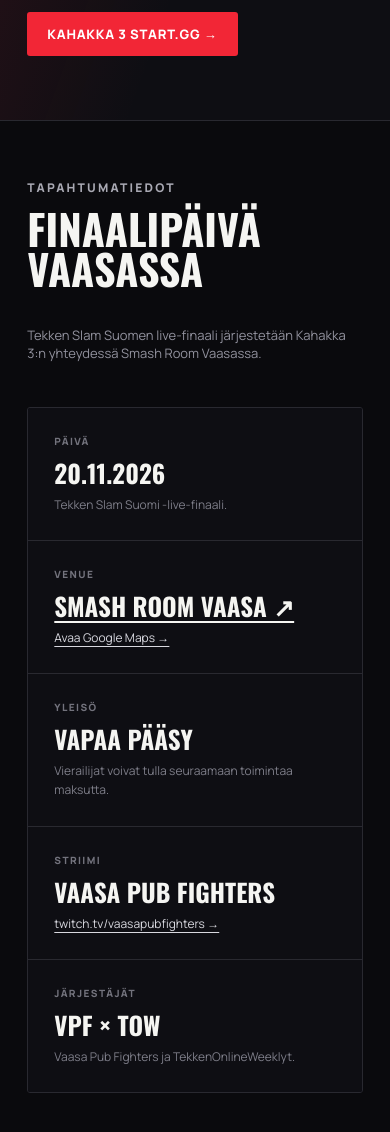
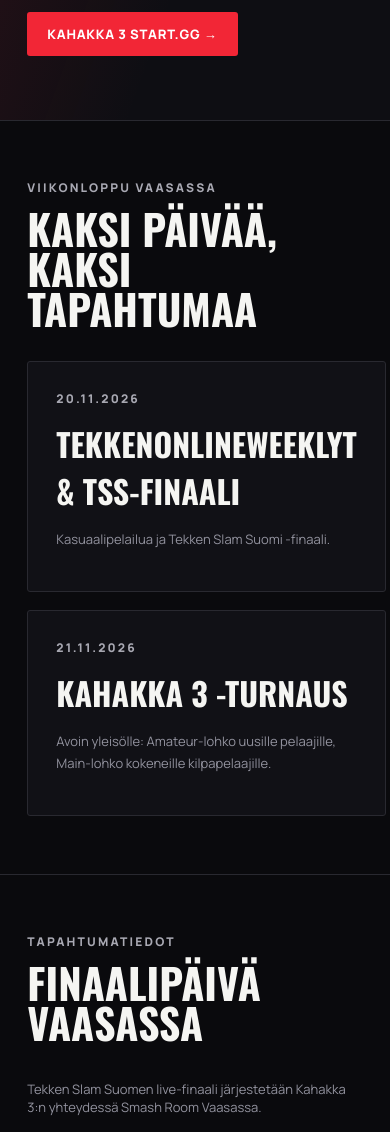
Before and after one commit to mulkmulkmulk/tekken-slam-suomi-hub, a website with bundled scripts: page index.html in a window 390 px wide. Shown: the part 2900-4032 px from the top of the page. Built offline with nearby package versions, Linux system fonts and the light colour scheme; files whose address does not match are found by name.

Commit message:
Add TekkenOnlineWeeklyt Discord to event-info grid, drop contacts section
Tapahtumatiedot's details-grid had 5 cells in a 3-column layout, leaving
one empty slot in the second row. Filled it with a Discord link to
TekkenOnlineWeeklyt (where the event is actually organized/discussed),
which made the separate "Lisätiedot & yhteystiedot" section redundant --
removed it along with its now-dead .contact-grid/.contact-card/
.contact-links CSS.

Add a two-day event breakdown

New "Kaksi päivää, kaksi tapahtumaa" section right after the Kahakka 3
intro: 20.11.2026 is TekkenOnlineWeeklyt's meet + the Tekken Slam Suomi
final, 21.11.2026 is Kahakka 3's own public tournament (Amateur bracket
for new players, Main bracket for experienced ones). This was previously
not stated anywhere on the page -- everything read as if it were all one
day. Reuses the existing feature-card styling with a new .feature-grid--2
modifier for the 2-column layout.

```diff
--- a/src/main.js
+++ b/src/main.js
@@ -197,6 +197,24 @@
       <a class="button button--primary" href="https://www.start.gg/tournament/kahakka-3/details" target="_blank" rel="noreferrer">Kahakka 3 start.gg →</a>
     </section>
 
+    <section class="section day-overview">
+      <div class="section-heading">
+        <div><p class="kicker">VIIKONLOPPU VAASASSA</p><h2>Kaksi päivää, kaksi tapahtumaa</h2></div>
+      </div>
+      <div class="feature-grid feature-grid--2">
+        <article class="feature-card">
+          <p class="eyebrow">20.11.2026</p>
+          <h3>TekkenOnlineWeeklyt & TSS-finaali</h3>
+          <p>Kasuaalipelailua ja Tekken Slam Suomi -finaali.</p>
+        </article>
+        <article class="feature-card">
+          <p class="eyebrow">21.11.2026</p>
+          <h3>Kahakka 3 -turnaus</h3>
+          <p>Avoin yleisölle: Amateur-lohko uusille pelaajille, Main-lohko kokeneille kilpapelaajille.</p>
+        </article>
+      </div>
+    </section>
+
     <section class="section event-info">
       <div class="section-heading">
         <div><p class="kicker">TAPAHTUMATIEDOT</p><h2>Finaalipäivä Vaasassa</h2></div>
@@ -208,6 +226,7 @@
         <div><span>Yleisö</span><strong>Vapaa pääsy</strong><p>Vierailijat voivat tulla seuraamaan toimintaa maksutta.</p></div>
         <div><span>Striimi</span><strong>Vaasa Pub Fighters</strong><p><a class="inline-link" href="https://twitch.tv/vaasapubfighters" target="_blank" rel="noreferrer">twitch.tv/vaasapubfighters →</a></p></div>
         <div><span>Järjestäjät</span><strong>VPF × TOW</strong><p>Vaasa Pub Fighters ja TekkenOnlineWeeklyt.</p></div>
+        <div><span>Discord</span><strong><a class="inline-link inline-link--strong" href="https://discord.gg/WAT85TTCrF" target="_blank" rel="noreferrer">TekkenOnlineWeeklyt ↗</a></strong><p>Täällä tapahtumaa järjestetään ja siitä keskustellaan.</p></div>
       </div>
     </section>
 
@@ -222,17 +241,6 @@
         <article class="feature-card"><p class="eyebrow">KATSOMINEN & KUVAUS</p><h3>Tule mukaan tunnelmaan</h3><p>Paikalle saa tulla vain katsomaan ja pelaamaan rentoja matseja. Huomioithan, että tapahtumapaikalla saatat näkyä livestriimissä tai tulla kuvatuksi.</p></article>
       </div>
       <div class="venue-actions"><a class="button button--secondary" href="https://smashroom.fi/" target="_blank" rel="noreferrer">Smash Roomin sivut →</a><a class="button button--secondary" href="https://maps.app.goo.gl/AZsoP8snE4ZxhBgAA" target="_blank" rel="noreferrer">Smash Room Vaasa kartalla →</a></div>
-    </section>
-
-    <section class="section contacts-section">
-      <div class="section-heading">
-        <div><p class="kicker">LISÄTIEDOT & YHTEYSTIEDOT</p><h2>Tapahtuman järjestäjät</h2></div>
-        <p>Kysymyksiä voi esittää suomeksi, ruotsiksi tai englanniksi Vaasa Pub Fightersille.</p>
-      </div>
-      <div class="contact-grid">
-        <article class="contact-card"><h3>Vaasa Pub Fighters</h3><div class="contact-links"><a href="https://discord.gg/Wzkn8Es" target="_blank" rel="noreferrer">Discord →</a><a href="https://twitch.tv/vaasapubfighters" target="_blank" rel="noreferrer">Twitch →</a><a href="https://instagram.com/vaasapubfighters" target="_blank" rel="noreferrer">Instagram →</a><a href="https://linktr.ee/VaasaPubFighters" target="_blank" rel="noreferrer">Linktree →</a></div></article>
-        <article class="contact-card"><h3>TekkenOnlineWeeklyt</h3><div class="contact-links"><a href="https://discord.gg/WAT85TTCrF" target="_blank" rel="noreferrer">Discord →</a></div></article>
-      </div>
     </section>
 
     <section class="event event--compact">
--- a/src/style.css
+++ b/src/style.css
@@ -311,22 +311,18 @@
 /* Expanded Kahakka 3 event information */
 .inline-link { color:#d8d8df; text-decoration:underline; text-underline-offset:4px; }
 .inline-link:hover { color:#fff; }
-.feature-grid, .contact-grid { display:grid; grid-template-columns:repeat(3,minmax(0,1fr)); gap:18px; }
-.feature-card, .contact-card { border:1px solid var(--line); background:var(--panel); padding:28px; border-radius: 3px; }
-.feature-card h3, .contact-card h3 { margin:7px 0 14px; font-size:32px; }
-.feature-card > p:last-child, .contact-card > p:last-child { color:#92929e; line-height:1.7; font-size:13px; }
+.feature-grid { display:grid; grid-template-columns:repeat(3,minmax(0,1fr)); gap:18px; }
+.feature-grid--2 { grid-template-columns:repeat(2,minmax(0,1fr)); }
+.feature-card { border:1px solid var(--line); background:var(--panel); padding:28px; border-radius: 3px; }
+.feature-card h3 { margin:7px 0 14px; font-size:32px; }
+.feature-card > p:last-child { color:#92929e; line-height:1.7; font-size:13px; }
 .venue-section > .button { margin-top:22px; }
-.contact-grid { grid-template-columns:repeat(2,minmax(0,1fr)); }
-.contact-links { display:flex; flex-wrap:wrap; gap:10px; margin-top:20px; }
-.contact-links a { min-height:42px; display:inline-flex; align-items:center; padding:0 14px; border:1px solid var(--line); color:#cfcfd6; font-size:12px; font-weight:700; border-radius: 3px; }
-.contact-links a:hover { border-color:#666671; background:#17171d; color:#fff; }
 
 @media (max-width:1050px) {
   .feature-grid { grid-template-columns:1fr; }
 }
 @media (max-width:760px) {
   .kahakka-feature { align-items:flex-start; flex-direction:column; }
-  .contact-grid { grid-template-columns:1fr; }
 }
 
 /* Coach view -- ported 1:1 from tekken-slam-suomi-valmentajat's own
```
